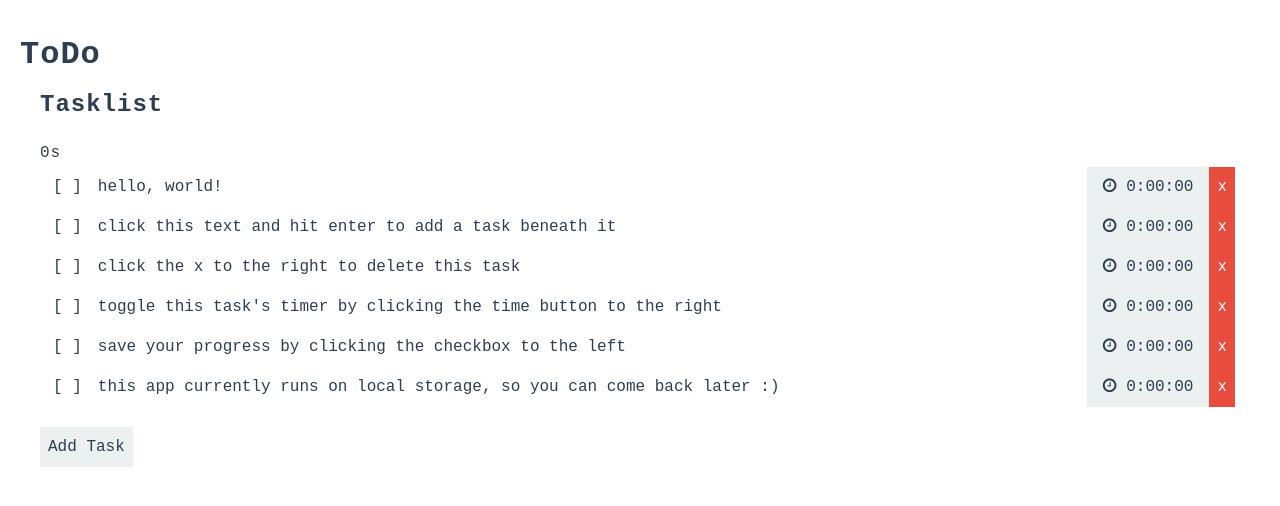
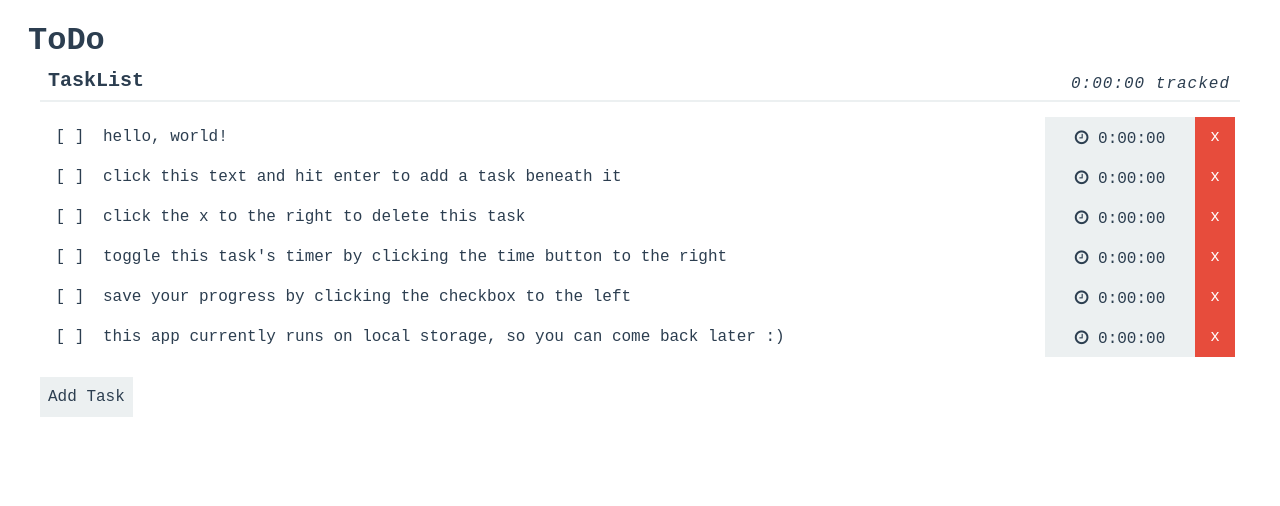
Before and after one commit to cborchert/todolist, a React app: page / in a window 1280 px wide. Shown: the top 506 px of the page. Built offline with nearby package versions, Linux system fonts and the light colour scheme.

Commit message:
Titles editable

```diff
--- a/src/App.js
+++ b/src/App.js
@@ -2,6 +2,7 @@ import React, { Component } from "react";
 import "./App.scss";
 
 import Tasklist from "./components/Tasklist";
+import { orderTasks } from "./utilities/TaskOperations";
 
 class App extends Component {
   constructor(props) {
@@ -16,6 +17,8 @@ class App extends Component {
       projects: [],
       tags: [],
       taskLists: [],
+      appName: "ToDo",
+      taskListName: "TaskList",
       lastSeen
     };
 
@@ -27,15 +30,11 @@ class App extends Component {
     localStorage.setItem("lastSeen", Date.now());
   }
 
-  addTask(newTask) {
-    const order =
-      typeof newTask.order !== "undefined"
-        ? newTask.order + 1
-        : this.state.tasks.length + 1;
+  applyToTaskDefaults(newTask) {
     let task = {
       id: Date.now(),
       timeAdded: Date.now(),
-      order: order,
+      order: false,
       title: "",
       progress: 0,
       isCheckable: true,
@@ -55,14 +54,26 @@ class App extends Component {
     Object.keys(newTask).forEach(key => {
       task[key] = newTask[key];
     });
+    return task;
+  }
+
+  addTask(newTask) {
+    newTask.order =
+      typeof newTask.order !== "undefined"
+        ? newTask.order + 1
+        : this.state.tasks.length + 1;
+
+    const task = this.applyToTaskDefaults(newTask);
+
+    const tasks = orderTasks([
+      ...this.state.tasks.slice(0, newTask.order),
+      task,
+      ...this.state.tasks.slice(newTask.order)
+    ]);
 
     this.setState({
       ...this.state,
-      tasks: this.orderTasks([
-        ...this.state.tasks.slice(0, order),
-        task,
-        ...this.state.tasks.slice(order)
-      ])
+      tasks
     });
   }
 
@@ -74,30 +85,7 @@ class App extends Component {
     let tasks = [];
     let stateTaskLength = this.state.tasks.length;
     newTasks.forEach(newTask => {
-      let task = {
-        id: Date.now(),
-        timeAdded: Date.now(),
-        order: false,
-        title: "",
-        progress: 0,
-        isCheckable: true,
-        dateAdded: Date.now(),
-        totalTime: 0,
-        billableTime: 0,
-        timers: [],
-        tags: [],
-        projects: [],
-        taskLists: [],
-        timelineStart: false,
-        timelineEnd: false,
-        parentTask: false,
-        notes: []
-      };
-
-      Object.keys(newTask).forEach(key => {
-        task[key] = newTask[key];
-      });
-
+      let task = this.applyToTaskDefaults(newTask);
       tasks.push(task);
     });
 
@@ -117,16 +105,14 @@ class App extends Component {
 
     this.setState({
       ...this.state,
-      tasks: this.orderTasks(stateTasks)
+      tasks: orderTasks(stateTasks)
     });
   }
 
   removeTask(taskId) {
     this.setState({
       ...this.state,
-      tasks: this.orderTasks(
-        this.state.tasks.filter(task => task.id !== taskId)
-      )
+      tasks: orderTasks(this.state.tasks.filter(task => task.id !== taskId))
     });
   }
 
@@ -144,17 +130,6 @@ class App extends Component {
   taskTimerTime(task) {
     let activeTimer = this.taskActiveTimer(task);
     return activeTimer === false ? 0 : Date.now() - activeTimer.startTime;
-  }
-
-  taskTotalTime(task) {
-    return task.totalTime + this.taskTimerTime(task);
-  }
-
-  orderTasks(taskList) {
-    return taskList.map((task, i) => {
-      task.order = i;
-      return task;
-    });
   }
 
   changeTaskDetail(taskId, key, value) {
@@ -209,18 +184,30 @@ class App extends Component {
     clearInterval(this.cacheInterval);
   }
 
+  updateStateWithValue(key, value) {
+    this.setState({
+      ...this.state,
+      [key]: value
+    });
+  }
+
   render() {
     return (
       <div className="app">
-        <h1 className="app__title">ToDo</h1>
+        <input
+          className="app__title"
+          value={this.state.appName}
+          onChange={e => {
+            this.updateStateWithValue("appName", e.target.value);
+          }}
+        />
         <Tasklist
+          title={this.state.taskListName}
           tasks={this.state.tasks}
           addTask={this.addTask.bind(this)}
           changeTaskDetail={this.changeTaskDetail.bind(this)}
           removeTask={this.removeTask.bind(this)}
-          taskActiveTimer={this.taskActiveTimer.bind(this)}
-          taskTimerTime={this.taskActiveTimer.bind(this)}
-          taskTotalTime={this.taskTotalTime.bind(this)}
+          updateStateWithValue={this.updateStateWithValue.bind(this)}
         />
       </div>
     );
--- a/src/App.scss
+++ b/src/App.scss
@@ -1,3 +1,9 @@
 .app {
   padding: 20px;
+
+  &__title {
+    font-weight: bold;
+    font-size: 2rem;
+    width: 100%;
+  }
 }
--- a/src/components/Task.js
+++ b/src/components/Task.js
@@ -1,51 +1,31 @@
 import React, { Component } from "react";
 import "./Task.scss";
-import "font-awesome/css/font-awesome.min.css";
+import {
+  totalTasksTime,
+  taskTotalTime,
+  taskTimerTime,
+  taskActiveTimer,
+  formatTime
+} from "../utilities/TaskOperations";
 
 class Task extends Component {
   constructor(props) {
     super(props);
     this.state = {
       shouldFocus: props.shouldFocus,
-      timerActive: this.activeTimer() !== false,
-      timerTime: this.timerTime()
+      timerActive: taskActiveTimer(props.task) !== false,
+      timerTime: taskTimerTime(props.task)
     };
     this.handleEnter = this.handleEnter.bind(this);
     this.timerInterval = null;
   }
 
-  activeTimer() {
-    const activeTimers = this.props.task.timers.filter(
-      timer => timer.startTime && !timer.endTime
-    );
-    if (activeTimers.length > 0) {
-      return activeTimers.slice(0, 1)[0];
-    } else {
-      return false;
-    }
-  }
-
-  timerTime(task) {
-    return this.activeTimer() === false
-      ? 0
-      : Date.now() - this.activeTimer().startTime;
-  }
-
   timerTick() {
     this.setState({
       ...this.state,
-      timerActive: this.activeTimer() !== false,
-      timerTime: this.timerTime()
+      timerActive: taskActiveTimer(this.props.task) !== false,
+      timerTime: taskTimerTime(this.props.task)
     });
-  }
-
-  formatTime(ms) {
-    const s = Math.floor(ms / 1000) % 60,
-      sec = s < 10 ? "0" + s : s,
-      m = Math.floor(ms / 1000 / 60) % 60,
-      min = m < 10 ? "0" + m : m,
-      h = Math.floor(ms / 1000 / 60 / 60);
-    return `${h}:${min}:${sec}`;
   }
 
   componentDidMount() {
@@ -75,8 +55,8 @@ class Task extends Component {
     const { task, changeTaskDetail } = this.props,
       currentTime = Date.now();
     let timers = task.timers.slice(),
-      timeElapsed = this.timerTime();
-    if (this.activeTimer() === false) {
+      timeElapsed = taskTimerTime(task);
+    if (taskActiveTimer(task) === false) {
       timers.push({ startTime: currentTime });
     } else {
       timers = timers.map(timer => {
@@ -97,7 +77,7 @@ class Task extends Component {
     const { changeTaskDetail, task } = this.props;
     const progress = task.progress === 1 ? 0 : task.progress + 0.5;
     changeTaskDetail(task.id, "progress", progress);
-    if (progress === 1 && this.activeTimer()) {
+    if (progress === 1 && taskActiveTimer(task)) {
       this.timerToggle();
     }
   }
@@ -119,12 +99,7 @@ class Task extends Component {
         this.state.timerActive ? "task--timer-active" : "task--timer-inactive"
       ],
       timerButtonText = "timer:",
-      //   timeText = this.state.timerActive
-      //     ? `${this.formatTime(task.totalTime)} + ${this.formatTime(
-      //         this.state.timerTime
-      //       )}`
-      //     : this.formatTime(task.totalTime);
-      timeText = this.formatTime(task.totalTime + this.state.timerTime);
+      timeText = formatTime(task.totalTime + this.state.timerTime);
     return (
       <div className={taskClasses.join(" ")} draggable="true">
         <button
--- a/src/components/Task.scss
+++ b/src/components/Task.scss
@@ -6,9 +6,10 @@
     align-items: center;
 
     &__progress-button{
-        flex-shrink: 0;
         background: transparent;
         border-bottom-color: transparent;
+        width: 50px;
+        text-align: center;
         &:hover {
             background: $gray;
             border-bottom-color: darken($gray, 10%);
@@ -18,30 +19,34 @@
         flex-grow: 1;
     }
     &__timer-button {
-        min-width: 100px;
+        width: 150px;
+        box-sizing: border-box;
+        padding-left: 0;
+        padding-right: 0;
         text-align: center;
     }
     &__time {
         box-sizing: border-box;
-        min-width: 150px;
+        width: 100%;
+        display: inline-block;
         text-align: center;
-        height: 2.5rem;
         border: none;
         background: transparent;
         padding: 0.25rem 0.5rem;
         position: relative;
-        overflow: hidden;
+        z-index: 0;
         &:before {
             content: " ";
             display: block;
             background: transparent;
             position: absolute;
-            bottom: 0;
+            bottom: -3px;
             left: 0;
             width: 0;
             height: 0;
             border-radius: 100%;
             opacity: 0.75;
+            z-index: 1;
         }
     }
 
@@ -49,6 +54,8 @@
         background: $red;
         border-bottom-color: $red;
         color: white;
+        width: 40px;
+        text-align: center;
         &:hover {
             background: darken($red, 10%);
             border-bottom-color: darken($red, 10%);
@@ -95,13 +102,11 @@
     from {
         width: 10px;
         height: 10px;
-        bottom: -10px;
         left: 0px;
     }
     to {
         width: 10px;
         height: 10px;
-        bottom: -10px;
         left: calc(100% - 10px);
     }
 }
--- a/src/components/Tasklist.js
+++ b/src/components/Tasklist.js
@@ -1,6 +1,7 @@
 import React, { Component } from "react";
 import "./Tasklist.scss";
 
+import { totalTasksTime, formatTime } from "../utilities/TaskOperations";
 import Task from "./Task";
 
 class Tasklist extends Component {
@@ -17,17 +18,8 @@ class Tasklist extends Component {
   timeTick() {
     this.setState({
       ...this.state,
-      totalTime: this.totalTasksTime()
+      totalTime: totalTasksTime(this.props.tasks)
     });
-  }
-
-  totalTasksTime() {
-    const { tasks, taskTotalTime } = this.props;
-    let time = 0;
-    tasks.forEach(task => {
-      time += taskTotalTime(task);
-    });
-    return time;
   }
 
   newTask(order) {
@@ -74,11 +66,26 @@ class Tasklist extends Component {
   }
 
   render() {
-    const { tasks, changeTaskDetail, removeTask } = this.props;
+    const {
+      tasks,
+      changeTaskDetail,
+      removeTask,
+      updateStateWithValue
+    } = this.props;
     return (
       <div className="tasklist">
-        <h2 className="tasklist__title">Tasklist</h2>
-        <span>{this.state.totalTime / 1000 + "s"}</span>
+        <div className="tasklist__header">
+          <input
+            className="tasklist__title"
+            value={this.props.title}
+            onChange={e => {
+              updateStateWithValue("taskListName", e.target.value);
+            }}
+          />
+          <span className="tasklist__time-tracked">
+            {formatTime(this.state.totalTime)} tracked
+          </span>
+        </div>
         <div className="tasklist__tasks">
           {tasks.map((task, i) => {
             return (
--- a/src/components/Tasklist.scss
+++ b/src/components/Tasklist.scss
@@ -1,10 +1,20 @@
+@import "../vars.scss";
 .tasklist {
     width: 100%;
     max-width: 1200px;
     padding: 0 20px;
 
+    &__header {
+        margin-bottom: 15px;
+        border-bottom: 2px solid $gray;
+        font-size: 1.25rem;
+
+    }
     &__title {
-
+        font-size: 1.25rem;
+        font-weight: bold;
+        color: $black;
+        width: calc(100% - 170px);
     }
     &__tasks {
         padding: 0 5px 20px ;
@@ -12,4 +22,11 @@
     &__add-task-button {
 
     }
+    &__time-tracked {
+        float: right;
+        font-style: italic;
+        font-weight: normal;
+        line-height: 3rem;
+        padding-right: 10px;
+    }
 }
--- /dev/null
+++ b/src/utilities/TaskOperations.js
@@ -0,0 +1,52 @@
+function taskActiveTimer(task) {
+  const activeTimers = task.timers.filter(
+    timer => timer.startTime && !timer.endTime
+  );
+  if (activeTimers.length > 0) {
+    return activeTimers.slice(0, 1)[0];
+  } else {
+    return false;
+  }
+}
+
+function taskTimerTime(task) {
+  let activeTimer = taskActiveTimer(task);
+  return activeTimer === false ? 0 : Date.now() - activeTimer.startTime;
+}
+
+function taskTotalTime(task) {
+  return task.totalTime + taskTimerTime(task);
+}
+
+function orderTasks(taskList) {
+  return taskList.map((task, i) => {
+    task.order = i;
+    return task;
+  });
+}
+
+function totalTasksTime(tasks) {
+  let time = 0;
+  tasks.forEach(task => {
+    time += taskTotalTime(task);
+  });
+  return time;
+}
+
+function formatTime(ms) {
+  const s = Math.floor(ms / 1000) % 60,
+    sec = s < 10 ? "0" + s : s,
+    m = Math.floor(ms / 1000 / 60) % 60,
+    min = m < 10 ? "0" + m : m,
+    h = Math.floor(ms / 1000 / 60 / 60);
+  return `${h}:${min}:${sec}`;
+}
+
+export {
+  orderTasks,
+  taskTotalTime,
+  taskTimerTime,
+  taskActiveTimer,
+  totalTasksTime,
+  formatTime
+};
```
